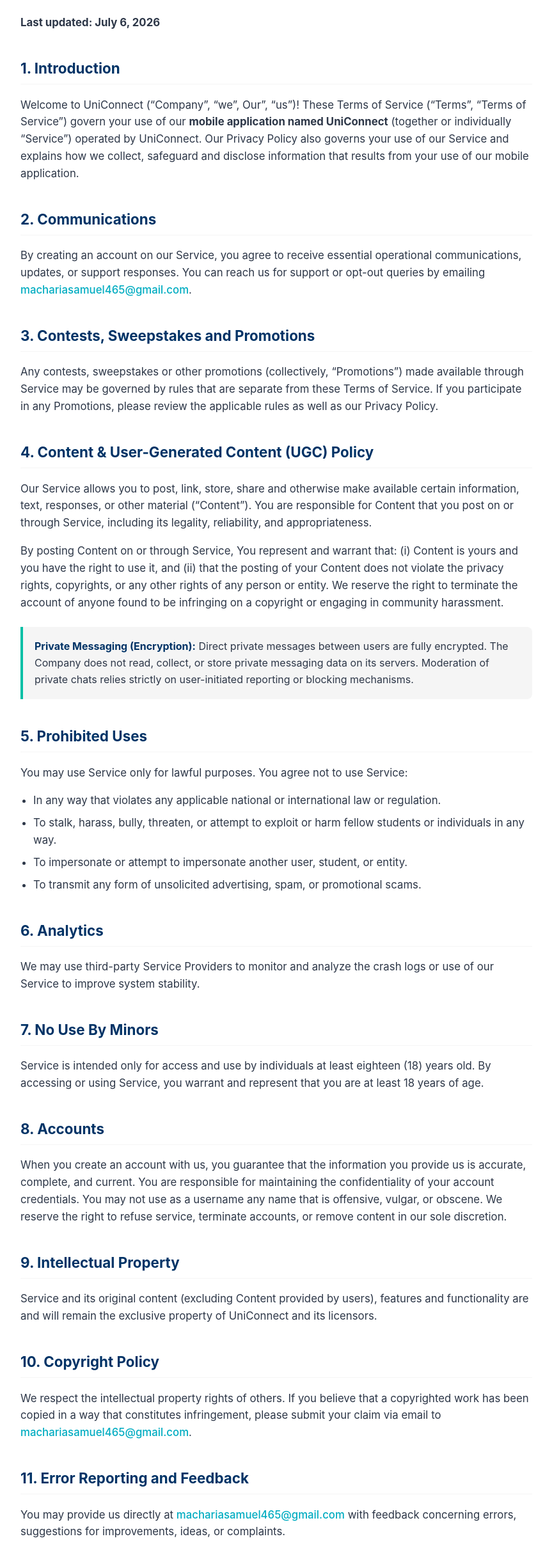
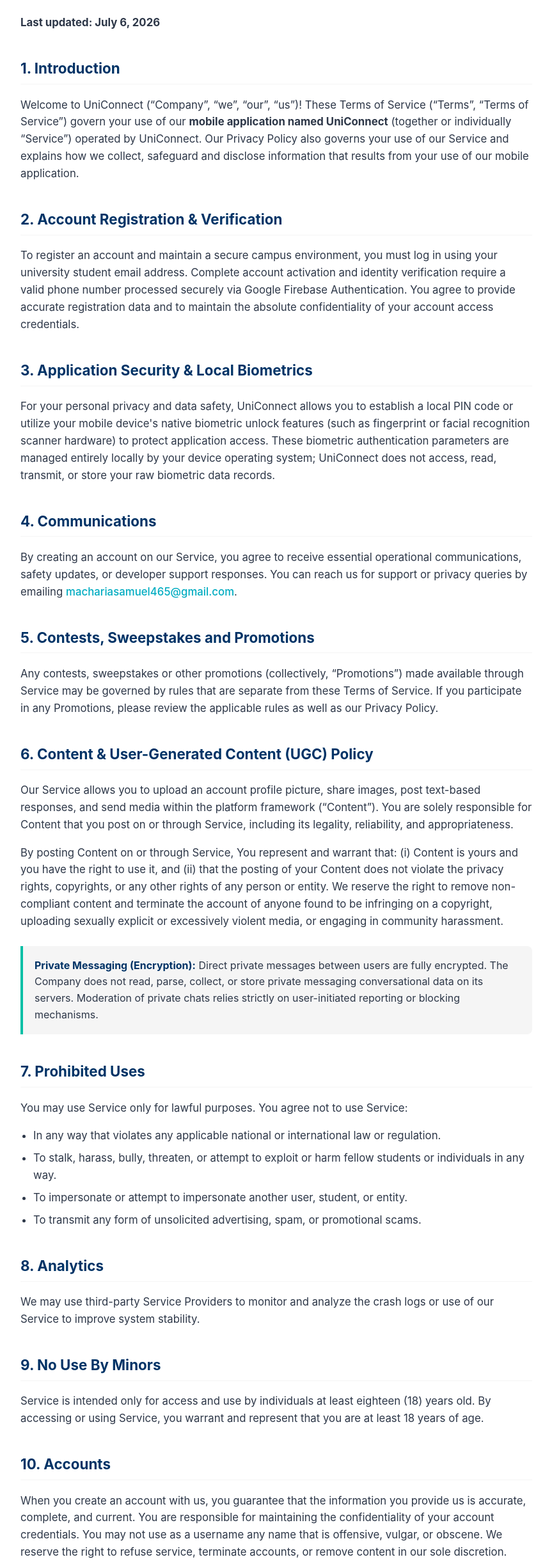
Before and after one commit to kintosh65/uniconnect-docs, a plain HTML site: page index.html in a window 1280 px wide. Shown: the part 115-2560 px from the top of the page at 64% size, without its empty margins (208-1071 px from the left). Drawn offline with Linux system fonts and the light colour scheme.

Commit message:
Update homepage

```diff
--- a/index.html
+++ b/index.html
@@ -83,22 +83,29 @@
     <p><strong>Last updated: July 6, 2026</strong></p>
 
     <h2>1. Introduction</h2>
-    <p>Welcome to UniConnect (“Company”, “we”, Our”, “us”)! These Terms of Service (“Terms”, “Terms of Service”) govern your use of our <strong>mobile application named UniConnect</strong> (together or individually “Service”) operated by UniConnect. Our Privacy Policy also governs your use of our Service and explains how we collect, safeguard and disclose information that results from your use of our mobile application.</p>
+    <p>Welcome to UniConnect (“Company”, “we”, “our”, “us”)! These Terms of Service (“Terms”, “Terms of Service”) govern your use of our <strong>mobile application named UniConnect</strong> (together or individually “Service”) operated by UniConnect. Our Privacy Policy also governs your use of our Service and explains how we collect, safeguard and disclose information that results from your use of our mobile application.</p>
 
-    <h2>2. Communications</h2>
-    <p>By creating an account on our Service, you agree to receive essential operational communications, updates, or support responses. You can reach us for support or opt-out queries by emailing <a href="mailto:machariasamuel465@gmail.com">machariasamuel465@gmail.com</a>.</p>
+    <h2>2. Account Registration & Verification</h2>
+    <p>To register an account and maintain a secure campus environment, you must log in using your university student email address. Complete account activation and identity verification require a valid phone number processed securely via Google Firebase Authentication. You agree to provide accurate registration data and to maintain the absolute confidentiality of your account access credentials.</p>
 
-    <h2>3. Contests, Sweepstakes and Promotions</h2>
+    <h2>3. Application Security & Local Biometrics</h2>
+    <p>For your personal privacy and data safety, UniConnect allows you to establish a local PIN code or utilize your mobile device's native biometric unlock features (such as fingerprint or facial recognition scanner hardware) to protect application access. These biometric authentication parameters are managed entirely locally by your device operating system; UniConnect does not access, read, transmit, or store your raw biometric data records.</p>
+
+    <h2>4. Communications</h2>
+    <p>By creating an account on our Service, you agree to receive essential operational communications, safety updates, or developer support responses. You can reach us for support or privacy queries by emailing <a href="mailto:machariasamuel465@gmail.com">machariasamuel465@gmail.com</a>.</p>
+
+    <h2>5. Contests, Sweepstakes and Promotions</h2>
     <p>Any contests, sweepstakes or other promotions (collectively, “Promotions”) made available through Service may be governed by rules that are separate from these Terms of Service. If you participate in any Promotions, please review the applicable rules as well as our Privacy Policy.</p>
 
-    <h2>4. Content & User-Generated Content (UGC) Policy</h2>
-    <p>Our Service allows you to post, link, store, share and otherwise make available certain information, text, responses, or other material (“Content”). You are responsible for Content that you post on or through Service, including its legality, reliability, and appropriateness.</p>
-    <p>By posting Content on or through Service, You represent and warrant that: (i) Content is yours and you have the right to use it, and (ii) that the posting of your Content does not violate the privacy rights, copyrights, or any other rights of any person or entity. We reserve the right to terminate the account of anyone found to be infringing on a copyright or engaging in community harassment.</p>
+    <h2>6. Content & User-Generated Content (UGC) Policy</h2>
+    <p>Our Service allows you to upload an account profile picture, share images, post text-based responses, and send media within the platform framework (“Content”). You are solely responsible for Content that you post on or through Service, including its legality, reliability, and appropriateness.</p>
+    <p>By posting Content on or through Service, You represent and warrant that: (i) Content is yours and you have the right to use it, and (ii) that the posting of your Content does not violate the privacy rights, copyrights, or any other rights of any person or entity. We reserve the right to remove non-compliant content and terminate the account of anyone found to be infringing on a copyright, uploading sexually explicit or excessively violent media, or engaging in community harassment.</p>
+
     <div class="highlight">
-        <strong>Private Messaging (Encryption):</strong> Direct private messages between users are fully encrypted. The Company does not read, collect, or store private messaging data on its servers. Moderation of private chats relies strictly on user-initiated reporting or blocking mechanisms.
+        <strong>Private Messaging (Encryption):</strong> Direct private messages between users are fully encrypted. The Company does not read, parse, collect, or store private messaging conversational data on its servers. Moderation of private chats relies strictly on user-initiated reporting or blocking mechanisms.
     </div>
 
-    <h2>5. Prohibited Uses</h2>
+    <h2>7. Prohibited Uses</h2>
     <p>You may use Service only for lawful purposes. You agree not to use Service:</p>
     <ul>
         <li>In any way that violates any applicable national or international law or regulation.</li>
@@ -107,36 +114,36 @@
         <li>To transmit any form of unsolicited advertising, spam, or promotional scams.</li>
     </ul>
 
-    <h2>6. Analytics</h2>
+    <h2>8. Analytics</h2>
     <p>We may use third-party Service Providers to monitor and analyze the crash logs or use of our Service to improve system stability.</p>
 
-    <h2>7. No Use By Minors</h2>
+    <h2>9. No Use By Minors</h2>
     <p>Service is intended only for access and use by individuals at least eighteen (18) years old. By accessing or using Service, you warrant and represent that you are at least 18 years of age.</p>
 
-    <h2>8. Accounts</h2>
+    <h2>10. Accounts</h2>
     <p>When you create an account with us, you guarantee that the information you provide us is accurate, complete, and current. You are responsible for maintaining the confidentiality of your account credentials. You may not use as a username any name that is offensive, vulgar, or obscene. We reserve the right to refuse service, terminate accounts, or remove content in our sole discretion.</p>
 
-    <h2>9. Intellectual Property</h2>
+    <h2>11. Intellectual Property</h2>
     <p>Service and its original content (excluding Content provided by users), features and functionality are and will remain the exclusive property of UniConnect and its licensors.</p>
 
-    <h2>10. Copyright Policy</h2>
+    <h2>12. Copyright Policy</h2>
     <p>We respect the intellectual property rights of others. If you believe that a copyrighted work has been copied in a way that constitutes infringement, please submit your claim via email to <a href="mailto:machariasamuel465@gmail.com">machariasamuel465@gmail.com</a>.</p>
 
-    <h2>11. Error Reporting and Feedback</h2>
+    <h2>13. Error Reporting and Feedback</h2>
     <p>You may provide us directly at <a href="mailto:machariasamuel465@gmail.com">machariasamuel465@gmail.com</a> with feedback concerning errors, suggestions for improvements, ideas, or complaints.</p>
 
-    <h2>12. Disclaimer Of Warranty & Limitation Of Liability</h2>
+    <h2>14. Disclaimer Of Warranty & Limitation Of Liability</h2>
     <p>THESE SERVICES ARE PROVIDED BY COMPANY ON AN “AS IS” AND “AS AVAILABLE” BASIS. EXCEPT AS PROHIBITED BY LAW, YOU WILL HOLD US HARMLESS FOR ANY INDIRECT, PUNITIVE, SPECIAL, INCIDENTAL, OR CONSEQUENTIAL DAMAGE ARISING FROM THIS AGREEMENT.</p>
 
-    <h2>13. Termination & Account Deletion</h2>
+    <h2>15. Termination & Account Deletion</h2>
     <div class="highlight">
-        <strong>Account Deletion:</strong> Users may request account deletion directly within the App profile settings. Upon submitting a deletion request, the account enters a 30-day grace period during which it is deactivated and hidden from the campus directory. Users may log back in within these 30 days to cancel the request. If the account is not restored within 30 days, all associated user data will be permanently and automatically purged from our servers.
+        <strong>Account Deletion:</strong> Users may request account deletion directly within the App profile settings. Upon submitting a deletion request, the account enters a 30-day grace period during which it is deactivated and hidden from the campus directory. Users may log back in within these 30 days to cancel the request. If the account is not restored within 30 days, all associated user data—including verification records, phone details, profile mapping data, and uploaded photos—will be permanently and automatically purged from our servers.
     </div>
 
-    <h2>14. Governing Law</h2>
+    <h2>16. Governing Law</h2>
     <p>These Terms shall be governed and construed in accordance with the laws of Kenya, which governing law applies to the agreement without regard to its conflict of law provisions.</p>
 
-    <h2>15. Contact Us</h2>
+    <h2>17. Contact Us</h2>
     <p>Please send your feedback, comments, or requests for technical support by email: <a href="mailto:machariasamuel465@gmail.com">machariasamuel465@gmail.com</a>.</p>
 
 </body>
```
